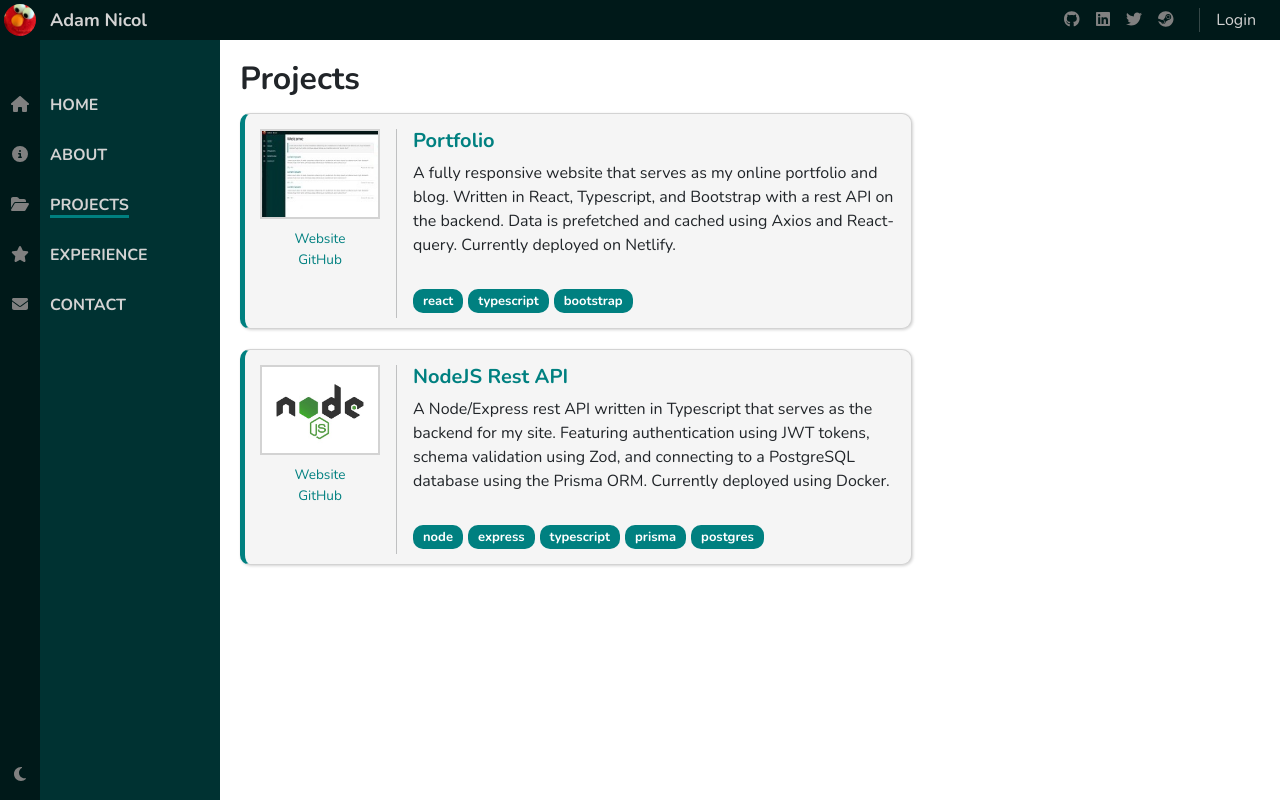
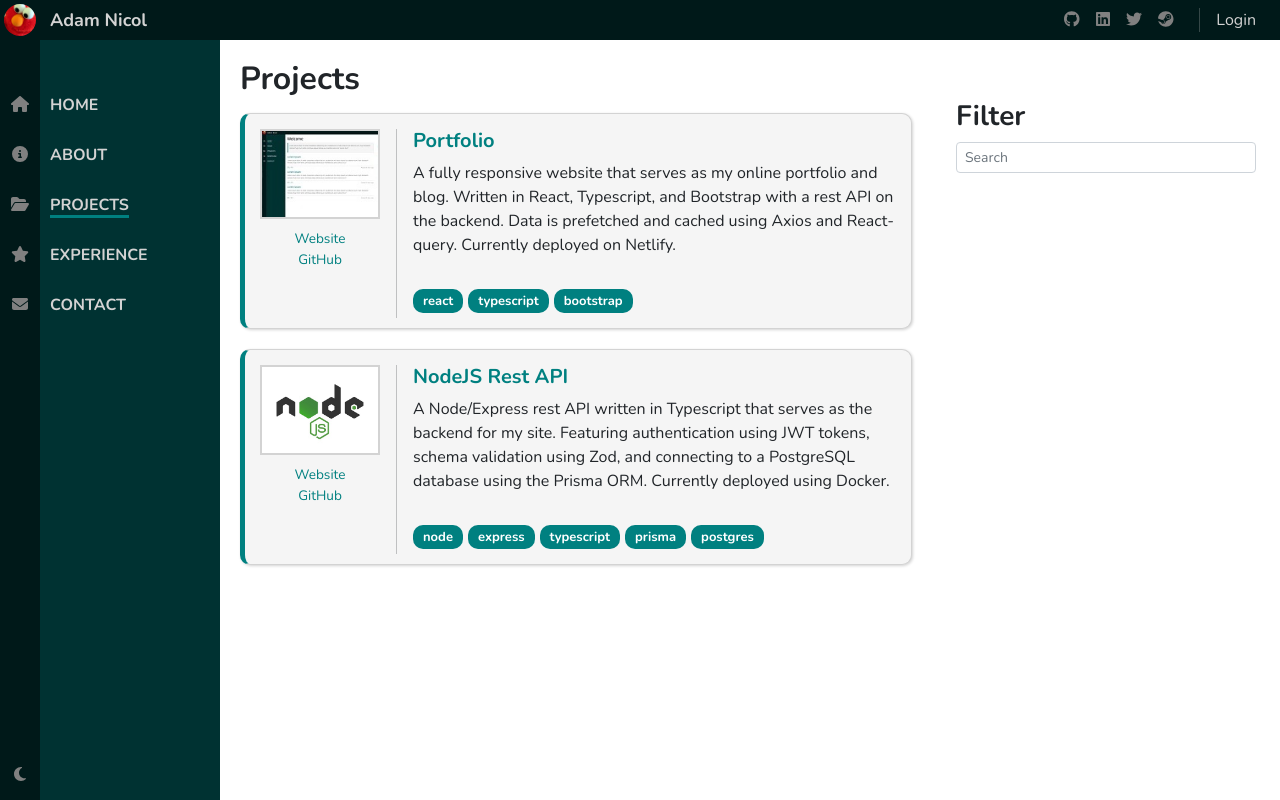
Before and after one commit to adamnicol/Portfolio, a React (Create React App) app in the folder client/: page /projects in a window 1280 px wide. Built offline with nearby package versions, Linux system fonts and the light colour scheme; no server answers.

Commit message:
Added a search field

```diff
--- a/client/src/pages/projects/Filters.tsx
+++ b/client/src/pages/projects/Filters.tsx
@@ -1,5 +1,31 @@
+import { Form } from "react-bootstrap";
+import { useSearchParams } from "react-router-dom";
+
 function ProjectFilters() {
-  return <div></div>;
+  const [searchParams, setSearchParams] = useSearchParams();
+
+  function handleSearch(e: React.ChangeEvent<HTMLInputElement>) {
+    const params = new URLSearchParams(searchParams);
+    if (e.target.value) {
+      params.set("search", encodeURIComponent(e.target.value.trim()));
+    } else {
+      params.delete("search");
+    }
+    setSearchParams(params);
+  }
+
+  return (
+    <>
+      <h2>Filter</h2>
+      <Form.Control
+        size="sm"
+        placeholder="Search"
+        value={decodeURIComponent(searchParams.get("search") ?? "")}
+        onChange={handleSearch}
+        maxLength={50}
+      />
+    </>
+  );
 }
 
 export default ProjectFilters;
--- a/client/src/pages/projects/Project.tsx
+++ b/client/src/pages/projects/Project.tsx
@@ -38,9 +38,13 @@ function Project(props: { project: IProject }) {
           <p>{project.description}</p>
           <div className="d-flex flex-wrap mt-3">
             {project.tags.map((tag) => (
-              <a key={tag.id} className="tag">
+              <Link
+                key={tag.id}
+                className="tag"
+                to={"/projects/?search=" + encodeURIComponent(tag.name)}
+              >
                 {tag.name}
-              </a>
+              </Link>
             ))}
           </div>
         </div>
--- a/client/src/pages/projects/ProjectList.tsx
+++ b/client/src/pages/projects/ProjectList.tsx
@@ -1,15 +1,49 @@
 import Project from "./Project";
-import { projects } from "../content/projects";
+import { IProject } from "../../api/interfaces";
+import { projects as data } from "../content/projects";
+import { useEffect, useState } from "react";
+import { useSearchParams } from "react-router-dom";
 
 function ProjectList() {
+  const [projects, setProjects] = useState<IProject[]>(data);
+  const [searchParams] = useSearchParams();
+
+  const search = searchParams.get("search");
+
+  useEffect(() => filterProjects(), [search]);
+
+  function filterProjects() {
+    let filtered = data;
+
+    if (search) {
+      const value = decodeURIComponent(search.toLowerCase()).trim();
+      filtered = data.filter(
+        (project) =>
+          project.name.toLowerCase().includes(value) ||
+          project.tags.some((tag) => tag.name.toLowerCase().includes(value))
+      );
+    }
+
+    setProjects(filtered);
+  }
+
+  if (projects.length === 0) {
     return (
-    <div>
+      <>
+        <h1>Projects</h1>
+        <p>Your search for "{search}" returned no results.</p>
+      </>
+    );
+  } else {
+    return (
+      <>
         <h1>Projects</h1>
         {projects.map((project, index) => (
           <Project key={index} project={project} />
         ))}
-    </div>
+      </>
     );
+  }
 }
 
 export default ProjectList;
```
Lines whose indentation alone changed are shown as unchanged.
